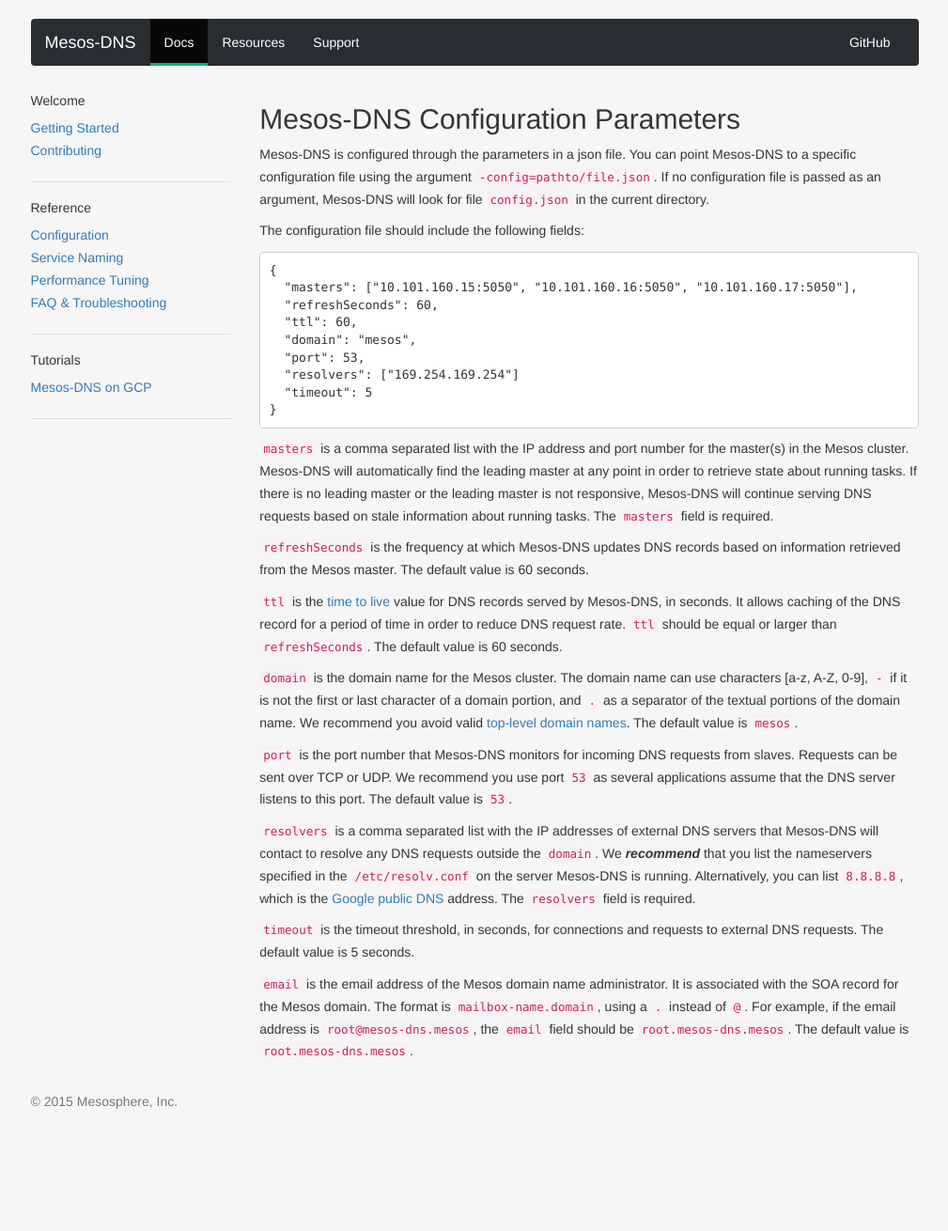
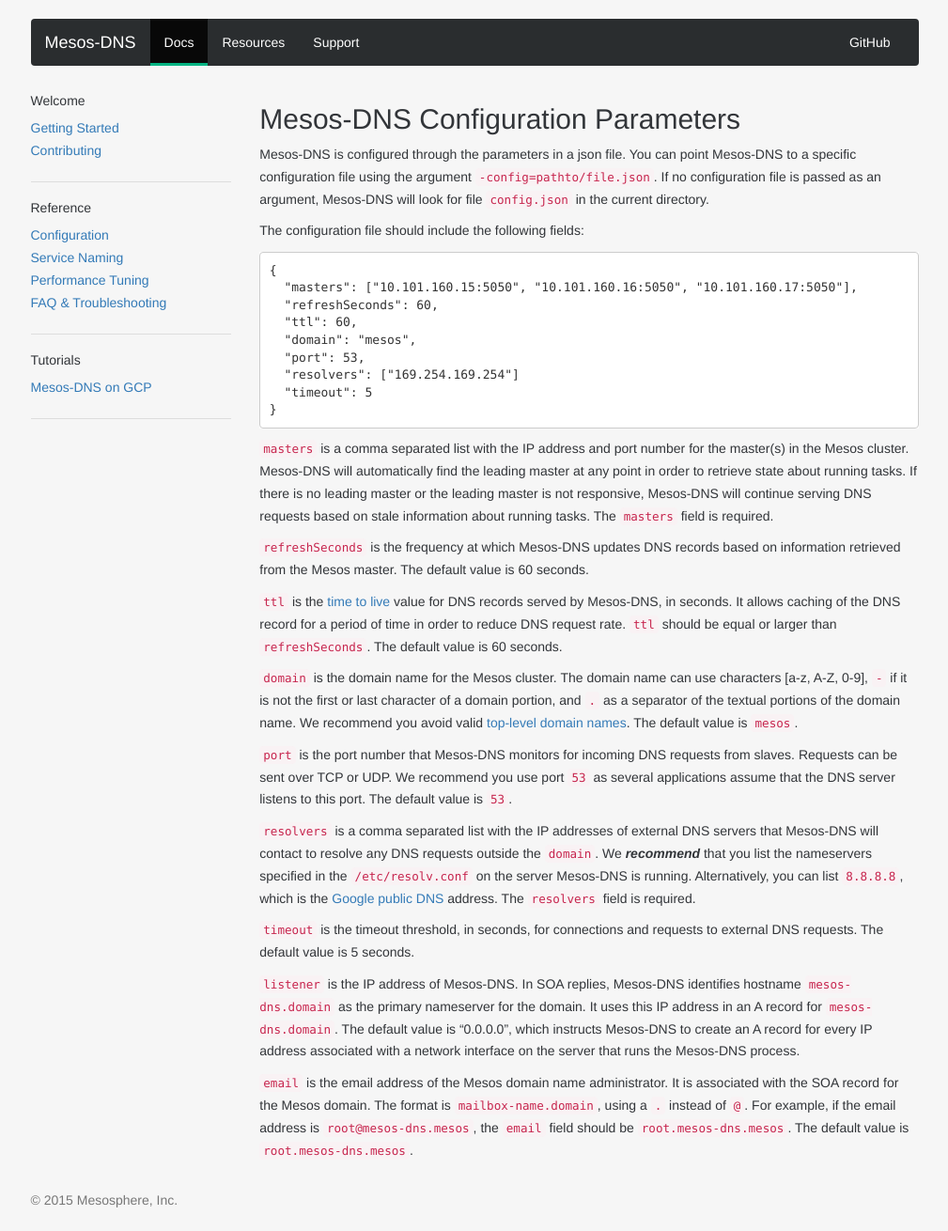
Before and after one commit to mesosphere/mesos-dns, a Jekyll site: the page built from docs/docs/configuration-parameters.md, in a window 1280 px wide. Shown: the whole page at 94% size, without its empty margins (135-1144 px from the left). Built offline with Jekyll 4.4.1, drawn with Linux system fonts in a browser that asks for light colours; nearby versions of some CDN libraries; some web fonts are replaced; Markdown is read by kramdown in place of the engine named in the settings; before the commit the page ends 1205 px from its top, so only the background shows below that.

Commit message:
Update configuration-parameters.md

```diff
--- a/docs/docs/configuration-parameters.md
+++ b/docs/docs/configuration-parameters.md
@@ -35,4 +35,6 @@ The configuration file should include the following fields:
 
 `timeout` is the timeout threshold, in seconds, for connections and requests to external DNS requests. The default value is 5 seconds.
 
+`listener` is the IP address of Mesos-DNS. In SOA replies, Mesos-DNS identifies hostname `mesos-dns.domain` as the primary nameserver for the domain. It uses this IP address in an A record for `mesos-dns.domain`. The default value is "0.0.0.0", which instructs Mesos-DNS to create an A record for every IP address associated with a network interface on the server that runs the Mesos-DNS process.
+
 `email` is the email address of the Mesos domain name administrator. It is associated with the SOA record for the Mesos domain. The format is `mailbox-name.domain`, using a `.` instead of `@`. For example, if the email address is `root@mesos-dns.mesos`, the `email` field should be `root.mesos-dns.mesos`. The default value is `root.mesos-dns.mesos`.
```
